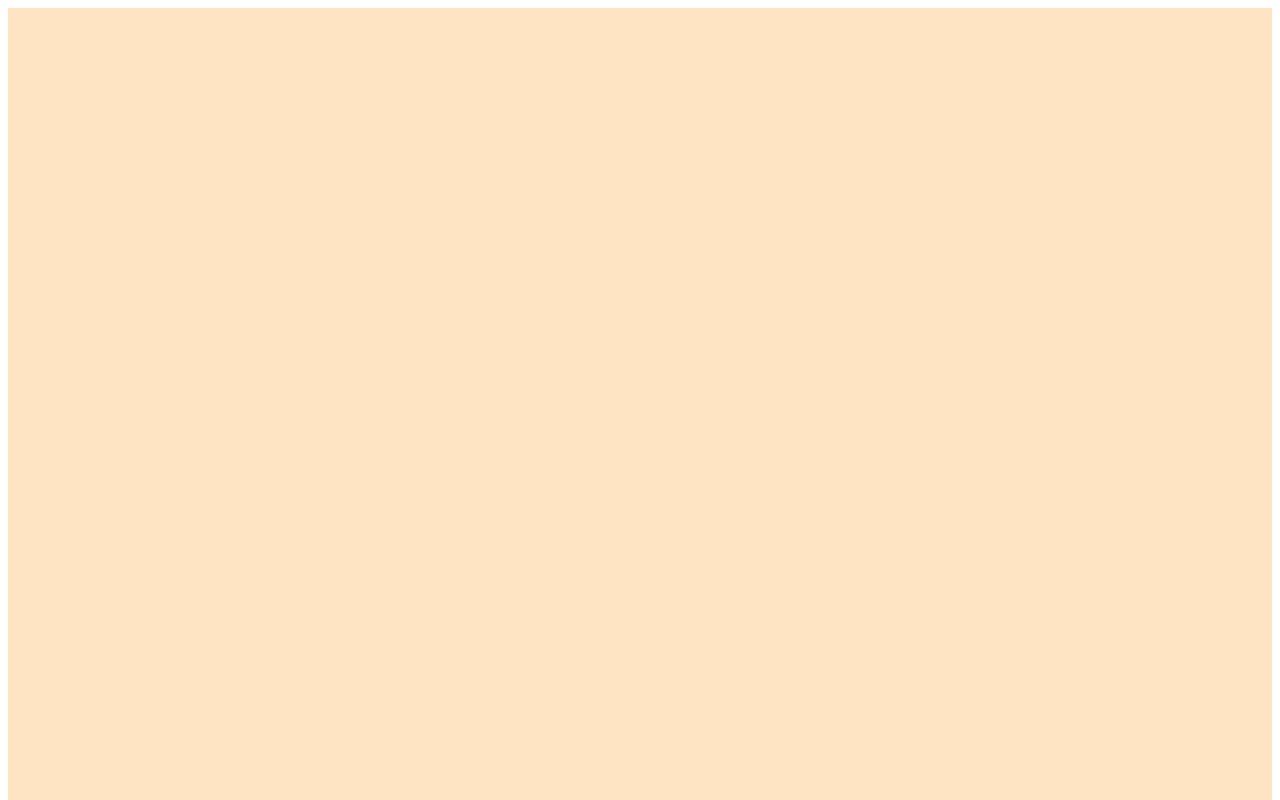
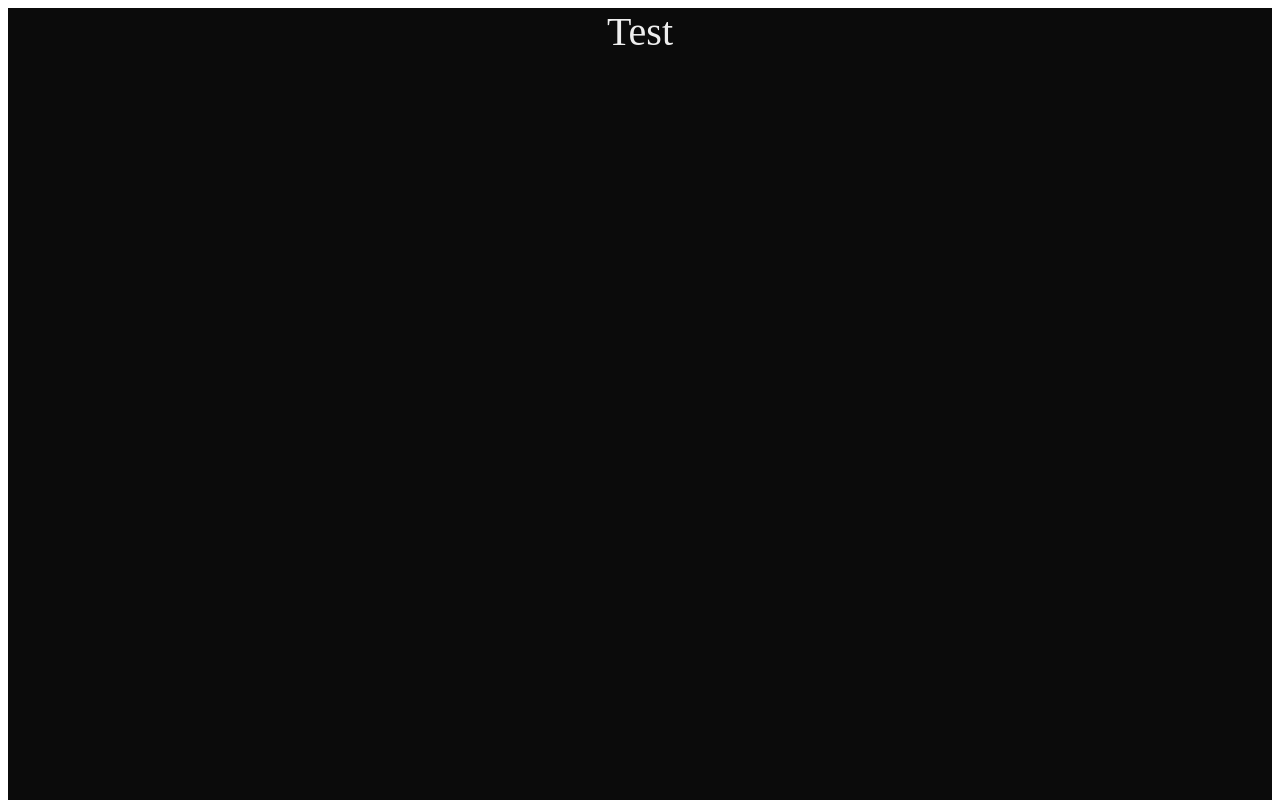
Before and after one commit to costar011/Introduce-app, a React (Create React App) app: page / in a window 1280 px wide. Shown: the top 800 px of the page. Built offline with nearby package versions, Linux system fonts and the light colour scheme.

Commit message:
The background is not filled

```diff
--- a/src/App.js
+++ b/src/App.js
@@ -10,8 +10,7 @@ class App extends React.Component {
   render() {
     return (
       <div className="app">
-        <div className="app__header"></div>
-        <div className="app__line"></div>
+        <div className="app__header">Test</div>
       </div>
     );
   }
--- a/src/styles/app.css
+++ b/src/styles/app.css
@@ -8,6 +8,12 @@ body {
 
 .app .app__header {
   width: 100%;
-  height: 250vh;
-  background-color: bisque;
+  height: 220vh;
+  background-color: #0b0b0b;
+  color: #eee;
+  font-size: 40px;
+
+  display: flex;
+  flex-direction: column;
+  align-items: center;
 }
```
